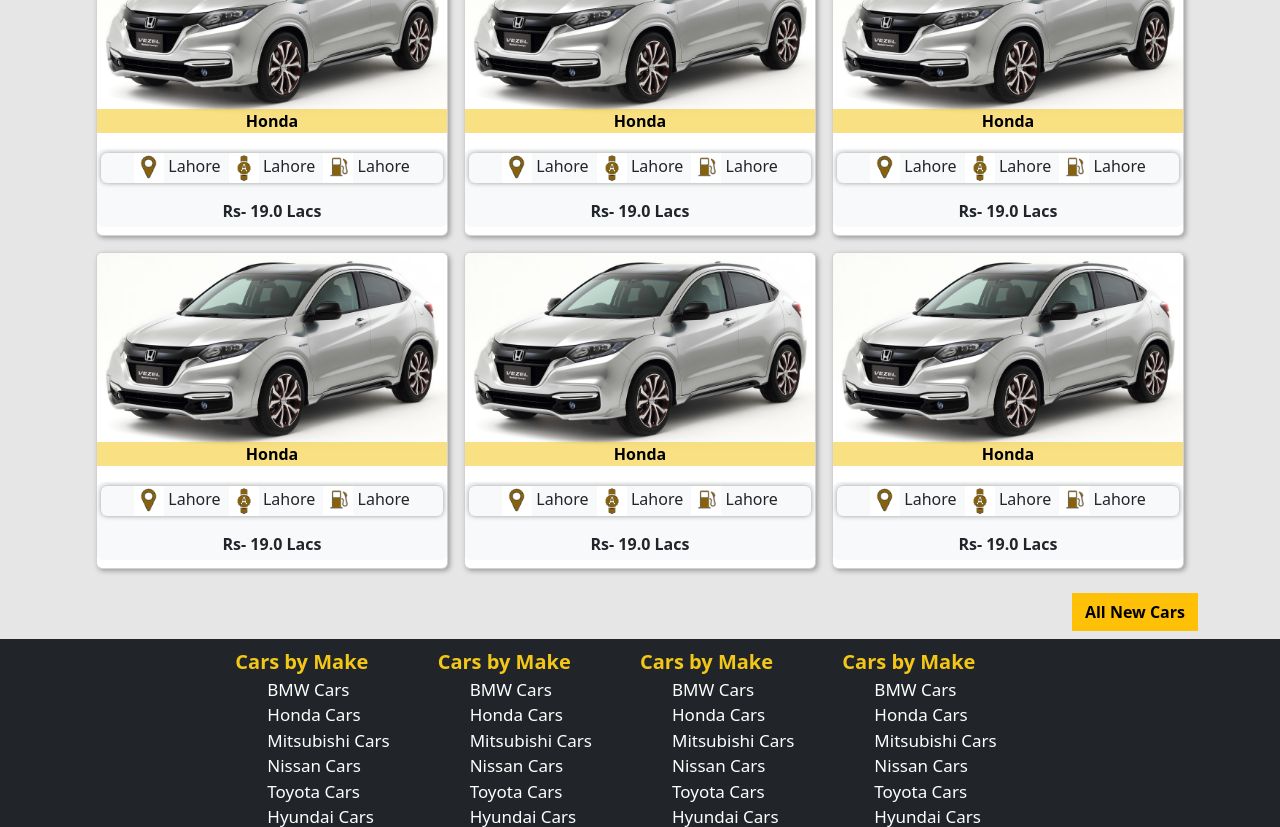
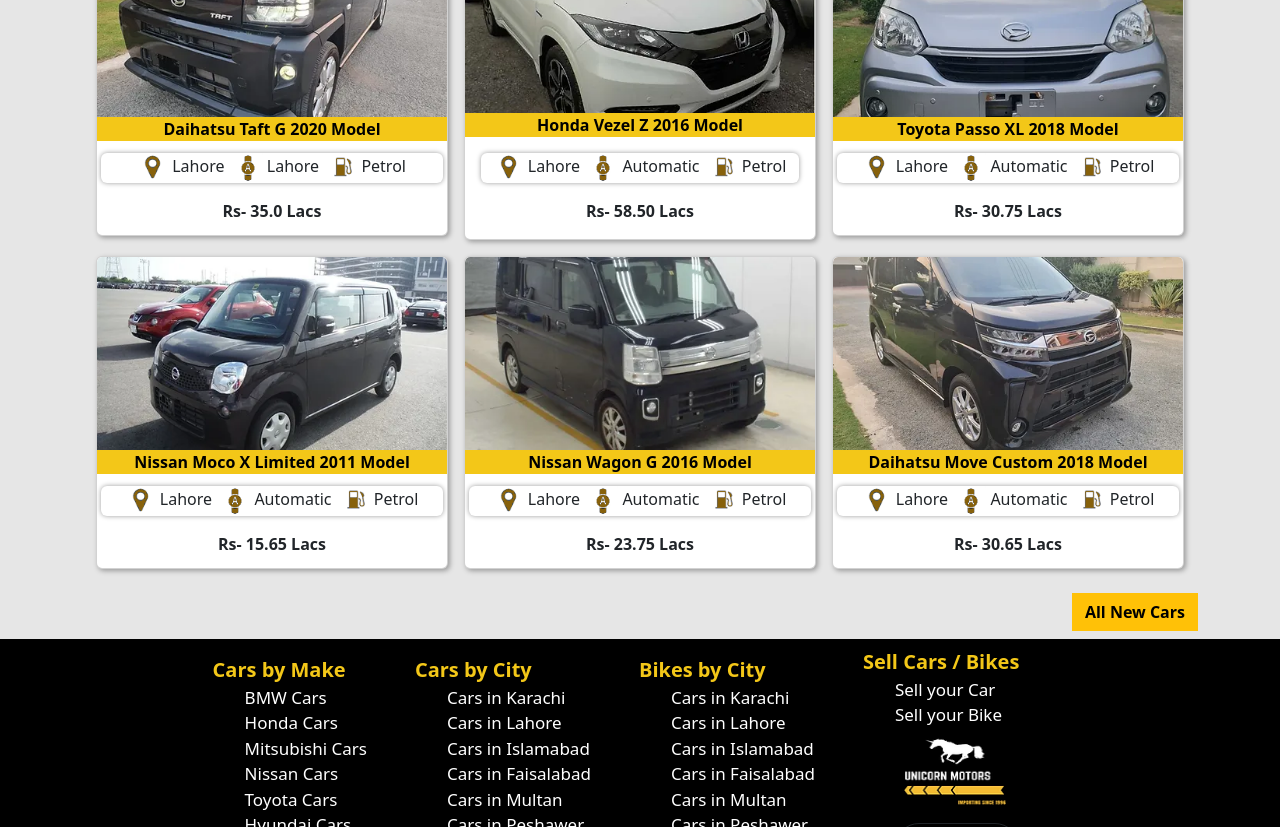
Before and after one commit to waleed-repository/GhaniMotors, a plain HTML site: page Index.html in a window 1280 px wide. Shown: the part 1170-1997 px from the top of the page. Drawn offline with nearby package versions, Linux system fonts and the light colour scheme.

Commit message:
home page done

```diff
--- a/Index.html
+++ b/Index.html
@@ -209,158 +209,158 @@
 
         <!-- Cards -->
         <div class="container py-3 d-flex justify-content-center align-items-center flex-wrap">
-            <div class="card my-2 mx-2 cards" style="width: 22rem;">
-                <img src="./pictures/3.jpg" class="card-img-top" alt="...">
+            <div class="card mx-2 cards" style="width: 22rem;">
+                <img src="./pictures/c1.webp" class="card-img-top zoom" alt="...">
                 <div class="title_ text-center">
-                    <a href="#" target="_blank" class="fw-bold" rel="noopener noreferrer">Honda</a>
+                    <a href="#" target="_blank" class="fw-bold" rel="noopener noreferrer">Daihatsu Taft G 2020 Model</a>
                 </div>
-                <div class="card-body bg-danger text-center container bg-light p-1 my-2 rounded">
+                <div class="card-body text-center container p-1 my-2 rounded" style="background-color: #ffff;">
                     <div class="card_data rounded">
-                        <span class="bg-light me-1">
+                        <span class=" me-1">
                             <img src="./pictures/icon1.png" alt="" style="width: 30px;">
                             <span>Lahore</span>
                         </span>
-                        <span class="bg-light me-1">
+                        <span class=" me-1">
                             <img src="./pictures/icon2.png" alt="" style="width: 30px;">
                             <span>Lahore</span>
                         </span>
-                        <span class="bg-light">
+                        <span>
                             <img src="./pictures/icon3.png" alt="" style="width: 30px;">
-                            <span>Lahore</span>
+                            <span>Petrol</span>
                         </span>
                     </div>
                     <div class="text-center fw-bold pt-3">
-                        Rs- 19.0 Lacs
+                        Rs- 35.0 Lacs
                     </div>
                 </div>
             </div>
 
             <div class="card my-2 mx-2 cards" style="width: 22rem;">
-                <img src="./pictures/3.jpg" class="card-img-top" alt="...">
+                <img src="./pictures/c2.webp" class="card-img-top bg-dark zoom" alt="...">
                 <div class="title_ text-center">
-                    <a href="#" target="_blank" class="fw-bold" rel="noopener noreferrer">Honda</a>
+                    <a href="#" target="_blank" class="fw-bold" rel="noopener noreferrer">Honda Vezel Z 2016 Model</a>
                 </div>
-                <div class="card-body bg-danger text-center container bg-light p-1 my-2 rounded">
-                    <div class="card_data rounded">
-                        <span class="bg-light me-1">
+                <div class="card-body text-center container rounded" >
+                    <div class="card_data rounded" style="background-color: #ffff;">
+                        <span class="me-1">
                             <img src="./pictures/icon1.png" alt="" style="width: 30px;">
                             <span>Lahore</span>
                         </span>
-                        <span class="bg-light me-1">
+                        <span class="me-1">
                             <img src="./pictures/icon2.png" alt="" style="width: 30px;">
-                            <span>Lahore</span>
+                            <span>Automatic</span>
                         </span>
-                        <span class="bg-light">
+                        <span>
                             <img src="./pictures/icon3.png" alt="" style="width: 30px;">
-                            <span>Lahore</span>
+                            <span>Petrol</span>
                         </span>
                     </div>
                     <div class="text-center fw-bold pt-3">
-                        Rs- 19.0 Lacs
+                        Rs- 58.50 Lacs
                     </div>
                 </div>
             </div>
 
             <div class="card my-2 mx-2 cards" style="width: 22rem;">
-                <img src="./pictures/3.jpg" class="card-img-top" alt="...">
+                <img src="./pictures/c3.webp" class="card-img-top zoom" alt="...">
                 <div class="title_ text-center">
-                    <a href="#" target="_blank" class="fw-bold" rel="noopener noreferrer">Honda</a>
+                    <a href="#" target="_blank" class="fw-bold" rel="noopener noreferrer">Toyota Passo XL 2018 Model</a>
                 </div>
-                <div class="card-body bg-danger text-center container bg-light p-1 my-2 rounded">
+                <div class="card-body text-center container p-1 my-2 rounded">
                     <div class="card_data rounded">
-                        <span class="bg-light me-1">
+                        <span class="me-1">
                             <img src="./pictures/icon1.png" alt="" style="width: 30px;">
                             <span>Lahore</span>
                         </span>
-                        <span class="bg-light me-1">
+                        <span class="me-1">
                             <img src="./pictures/icon2.png" alt="" style="width: 30px;">
-                            <span>Lahore</span>
+                            <span>Automatic</span>
                         </span>
-                        <span class="bg-light">
+                        <span>
                             <img src="./pictures/icon3.png" alt="" style="width: 30px;">
-                            <span>Lahore</span>
+                            <span>Petrol</span>
                         </span>
                     </div>
                     <div class="text-center fw-bold pt-3">
-                        Rs- 19.0 Lacs
+                        Rs- 30.75 Lacs
                     </div>
                 </div>
             </div>
 
             <div class="card my-2 mx-2 cards" style="width: 22rem;">
-                <img src="./pictures/3.jpg" class="card-img-top" alt="...">
+                <img src="./pictures/c4.webp" class="card-img-top zoom" alt="...">
                 <div class="title_ text-center">
-                    <a href="#" target="_blank" class="fw-bold" rel="noopener noreferrer">Honda</a>
+                    <a href="#" target="_blank" class="fw-bold" rel="noopener noreferrer">Nissan Moco X Limited 2011 Model</a>
                 </div>
-                <div class="card-body bg-danger text-center container bg-light p-1 my-2 rounded">
+                <div class="card-body  text-center container  p-1 my-2 rounded">
                     <div class="card_data rounded">
-                        <span class="bg-light me-1">
+                        <span class=" me-1">
                             <img src="./pictures/icon1.png" alt="" style="width: 30px;">
                             <span>Lahore</span>
                         </span>
-                        <span class="bg-light me-1">
+                        <span class=" me-1">
                             <img src="./pictures/icon2.png" alt="" style="width: 30px;">
-                            <span>Lahore</span>
+                            <span>Automatic</span>
                         </span>
-                        <span class="bg-light">
+                        <span>
                             <img src="./pictures/icon3.png" alt="" style="width: 30px;">
-                            <span>Lahore</span>
+                            <span>Petrol</span>
                         </span>
                     </div>
                     <div class="text-center fw-bold pt-3">
-                        Rs- 19.0 Lacs
+                        Rs- 15.65 Lacs
                     </div>
                 </div>
             </div>
 
             <div class="card my-2 mx-2 cards" style="width: 22rem;">
-                <img src="./pictures/3.jpg" class="card-img-top" alt="...">
+                <img src="./pictures/c5.webp" class="card-img-top zoom" alt="...">
                 <div class="title_ text-center">
-                    <a href="#" target="_blank" class="fw-bold" rel="noopener noreferrer">Honda</a>
+                    <a href="#" target="_blank" class="fw-bold" rel="noopener noreferrer">Nissan Wagon G 2016 Model</a>
                 </div>
-                <div class="card-body bg-danger text-center container bg-light p-1 my-2 rounded">
+                <div class="card-body  text-center container  p-1 my-2 rounded">
                     <div class="card_data rounded">
-                        <span class="bg-light me-1">
+                        <span class=" me-1">
                             <img src="./pictures/icon1.png" alt="" style="width: 30px;">
                             <span>Lahore</span>
                         </span>
-                        <span class="bg-light me-1">
+                        <span class=" me-1">
                             <img src="./pictures/icon2.png" alt="" style="width: 30px;">
-                            <span>Lahore</span>
+                            <span>Automatic</span>
                         </span>
-                        <span class="bg-light">
+                        <span>
                             <img src="./pictures/icon3.png" alt="" style="width: 30px;">
-                            <span>Lahore</span>
+                            <span>Petrol</span>
                         </span>
                     </div>
                     <div class="text-center fw-bold pt-3">
-                        Rs- 19.0 Lacs
+                        Rs- 23.75 Lacs
                     </div>
                 </div>
             </div>
 
             <div class="card my-2 mx-2 cards" style="width: 22rem;">
-                <img src="./pictures/3.jpg" class="card-img-top" alt="...">
+                <img src="./pictures/c6.webp" class="card-img-top zoom" alt="...">
                 <div class="title_ text-center">
-                    <a href="#" target="_blank" class="fw-bold" rel="noopener noreferrer">Honda</a>
+                    <a href="#" target="_blank" class="fw-bold" rel="noopener noreferrer">Daihatsu Move Custom 2018 Model</a>
                 </div>
-                <div class="card-body bg-danger text-center container bg-light p-1 my-2 rounded">
+                <div class="card-body  text-center container  p-1 my-2 rounded">
                     <div class="card_data rounded">
-                        <span class="bg-light me-1">
+                        <span class=" me-1">
                             <img src="./pictures/icon1.png" alt="" style="width: 30px;">
                             <span>Lahore</span>
                         </span>
-                        <span class="bg-light me-1">
+                        <span class=" me-1">
                             <img src="./pictures/icon2.png" alt="" style="width: 30px;">
-                            <span>Lahore</span>
+                            <span>Automatic</span>
                         </span>
-                        <span class="bg-light">
+                        <span>
                             <img src="./pictures/icon3.png" alt="" style="width: 30px;">
-                            <span>Lahore</span>
+                            <span>Petrol</span>
                         </span>
                     </div>
                     <div class="text-center fw-bold pt-3">
-                        Rs- 19.0 Lacs
+                        Rs- 30.65 Lacs
                     </div>
                 </div>
             </div>
@@ -370,7 +370,7 @@
             <button class="btn btn-warning fw-bold rounded-0">All New Cars</button>
         </div>
 
-        <div class="bg-dark text-light p-2 d-flex justify-content-center align-items-center flex-wrap">
+        <div class="text-light p-2 d-flex justify-content-center align-items-center flex-wrap" style="background-color: black;">
             <span class="footer_data me-5 mb-2">
                 <span class="footer_heading_color fw-bold fs-5">
                     Cars by Make
@@ -388,55 +388,66 @@
 
             <span class="footer_data me-5 mb-2">
                 <span class="footer_heading_color fw-bold fs-5">
-                    Cars by Make
+                    Cars by City
                 </span>
                 <ul>
-                    <li><a href="#" target="_blank" rel="noopener noreferrer">BMW Cars</a></li>
-                    <li><a href="#" target="_blank" rel="noopener noreferrer">Honda Cars</a></li>
-                    <li><a href="#" target="_blank" rel="noopener noreferrer">Mitsubishi Cars</a></li>
-                    <li><a href="#" target="_blank" rel="noopener noreferrer">Nissan Cars</a></li>
-                    <li><a href="#" target="_blank" rel="noopener noreferrer">Toyota Cars</a></li>
-                    <li><a href="#" target="_blank" rel="noopener noreferrer">Hyundai Cars</a></li>
-                    <li><a href="#" target="_blank" rel="noopener noreferrer">Chevrolet Cars</a></li>
+                    <li><a href="#" target="_blank" rel="noopener noreferrer">Cars in Karachi</a></li>
+                    <li><a href="#" target="_blank" rel="noopener noreferrer">Cars in Lahore</a></li>
+                    <li><a href="#" target="_blank" rel="noopener noreferrer">Cars in Islamabad</a></li>
+                    <li><a href="#" target="_blank" rel="noopener noreferrer">Cars in Faisalabad</a></li>
+                    <li><a href="#" target="_blank" rel="noopener noreferrer">Cars in Multan</a></li>
+                    <li><a href="#" target="_blank" rel="noopener noreferrer">Cars in Peshawer</a></li>
+                    <li><a href="#" target="_blank" rel="noopener noreferrer">Cars in Quetta</a></li>
                 </ul>
             </span>
 
             <span class="footer_data me-5 mb-2">
                 <span class="footer_heading_color fw-bold fs-5">
-                    Cars by Make
+                    Bikes by City
                 </span>
                 <ul>
-                    <li><a href="#" target="_blank" rel="noopener noreferrer">BMW Cars</a></li>
-                    <li><a href="#" target="_blank" rel="noopener noreferrer">Honda Cars</a></li>
-                    <li><a href="#" target="_blank" rel="noopener noreferrer">Mitsubishi Cars</a></li>
-                    <li><a href="#" target="_blank" rel="noopener noreferrer">Nissan Cars</a></li>
-                    <li><a href="#" target="_blank" rel="noopener noreferrer">Toyota Cars</a></li>
-                    <li><a href="#" target="_blank" rel="noopener noreferrer">Hyundai Cars</a></li>
-                    <li><a href="#" target="_blank" rel="noopener noreferrer">Chevrolet Cars</a></li>
+                    <li><a href="#" target="_blank" rel="noopener noreferrer">Cars in Karachi</a></li>
+                    <li><a href="#" target="_blank" rel="noopener noreferrer">Cars in Lahore</a></li>
+                    <li><a href="#" target="_blank" rel="noopener noreferrer">Cars in Islamabad</a></li>
+                    <li><a href="#" target="_blank" rel="noopener noreferrer">Cars in Faisalabad</a></li>
+                    <li><a href="#" target="_blank" rel="noopener noreferrer">Cars in Multan</a></li>
+                    <li><a href="#" target="_blank" rel="noopener noreferrer">Cars in Peshawer</a></li>
+                    <li><a href="#" target="_blank" rel="noopener noreferrer">Cars in Quetta</a></li>
                 </ul>
             </span>
 
             <span class="footer_data me-5 mb-2">
                 <span class="footer_heading_color fw-bold fs-5">
-                    Cars by Make
+                    Sell Cars / Bikes
                 </span>
                 <ul>
-                    <li><a href="#" target="_blank" rel="noopener noreferrer">BMW Cars</a></li>
-                    <li><a href="#" target="_blank" rel="noopener noreferrer">Honda Cars</a></li>
-                    <li><a href="#" target="_blank" rel="noopener noreferrer">Mitsubishi Cars</a></li>
-                    <li><a href="#" target="_blank" rel="noopener noreferrer">Nissan Cars</a></li>
-                    <li><a href="#" target="_blank" rel="noopener noreferrer">Toyota Cars</a></li>
-                    <li><a href="#" target="_blank" rel="noopener noreferrer">Hyundai Cars</a></li>
-                    <li><a href="#" target="_blank" rel="noopener noreferrer">Chevrolet Cars</a></li>
+                    <li><a href="#" target="_blank" rel="noopener noreferrer">Sell your Car</a></li>
+                    <li><a href="#" target="_blank" rel="noopener noreferrer">Sell your Bike</a></li>
+                    <li><a href="#" target="_blank" rel="noopener noreferrer">
+                        <img src="./pictures/1.webp" alt="" srcset="" style="width: 120px; height:95px;">
+                    </a></li>
+                    <li class="py-2 px-2 rounded-pill border border-dark"> Join us at <a href="#" target="_blank" rel="noopener noreferrer"><i class="bi bi-facebook text-warning fs-5 fb_icon"></i></a></li>
                 </ul>
             </span>
 
 
 
         </div>
-        <div class="bg-danger">
-            ASD
+        <div class="text-light text-center pb-1" style="background-color: black;">
+            © Copyrights 2022 UNICORN_MOTORS.pk
         </div>
+
+        <!-- GSAP -->
+        <script src="https://cdnjs.cloudflare.com/ajax/libs/gsap/3.11.3/gsap.min.js" integrity="sha512-gmwBmiTVER57N3jYS3LinA9eb8aHrJua5iQD7yqYCKa5x6Jjc7VDVaEA0je0Lu0bP9j7tEjV3+1qUm6loO99Kw==" crossorigin="anonymous" referrerpolicy="no-referrer"></script>
+        <script>
+            // gsap.to(".img_css", {rotation: 27, x: 100, duration: 1});
+            gsap.from('.img_css', {
+                x: 0,
+                y: -200,
+                duration: 0.5,
+                delay: .1,
+            });
+        </script>
 
 
         <script src="https://cdn.jsdelivr.net/npm/bootstrap@5.2.3/dist/js/bootstrap.bundle.min.js" integrity="sha384-kenU1KFdBIe4zVF0s0G1M5b4hcpxyD9F7jL+jjXkk+Q2h455rYXK/7HAuoJl+0I4" crossorigin="anonymous"></script>
--- a/css/style.css
+++ b/css/style.css
@@ -230,9 +230,9 @@
 }
 
 .title_{
-  background-color: #f3c71888;
+  background-color: var(--yellow);
   position: relative;
-  top: -8px;
+  top: 0px;
 }
 
 
@@ -247,6 +247,7 @@
 
 .cards{
   box-shadow: 2px 2px 5px var(--shadow);
+  overflow: hidden;
 }
 
 .cards:hover{
@@ -269,6 +270,20 @@
 
 .footer_heading_color{
   color: var(--yellow);
+}
+
+.zoom{
+  transition: 1s;
+}
+.zoom:hover {
+  transform: scale(1.1); /* (150% zoom - Note: if the zoom is too large, it will go outside of the viewport) */
+}
+
+.fb_icon{
+  transition: 1s;
+}
+.fb_icon:hover{
+  color: white !important;
 }
 
 @media screen and (max-width: 1000px) {
```
Also changed, not shown: pictures/c1.webp (added), pictures/c2.webp (added), pictures/c3.webp (added), pictures/c4.webp (added), pictures/c5.webp (added), pictures/c6.webp (added).
